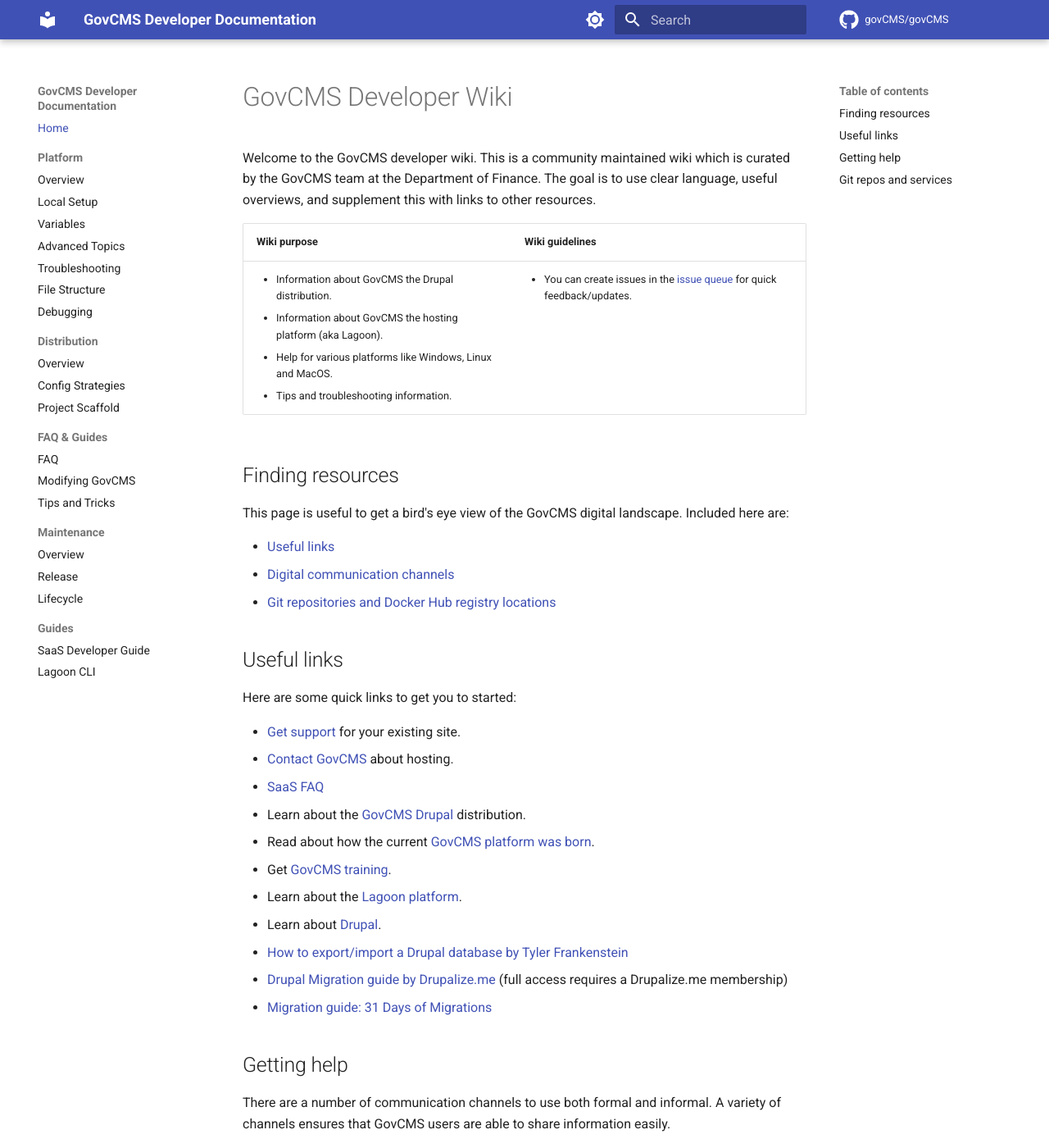
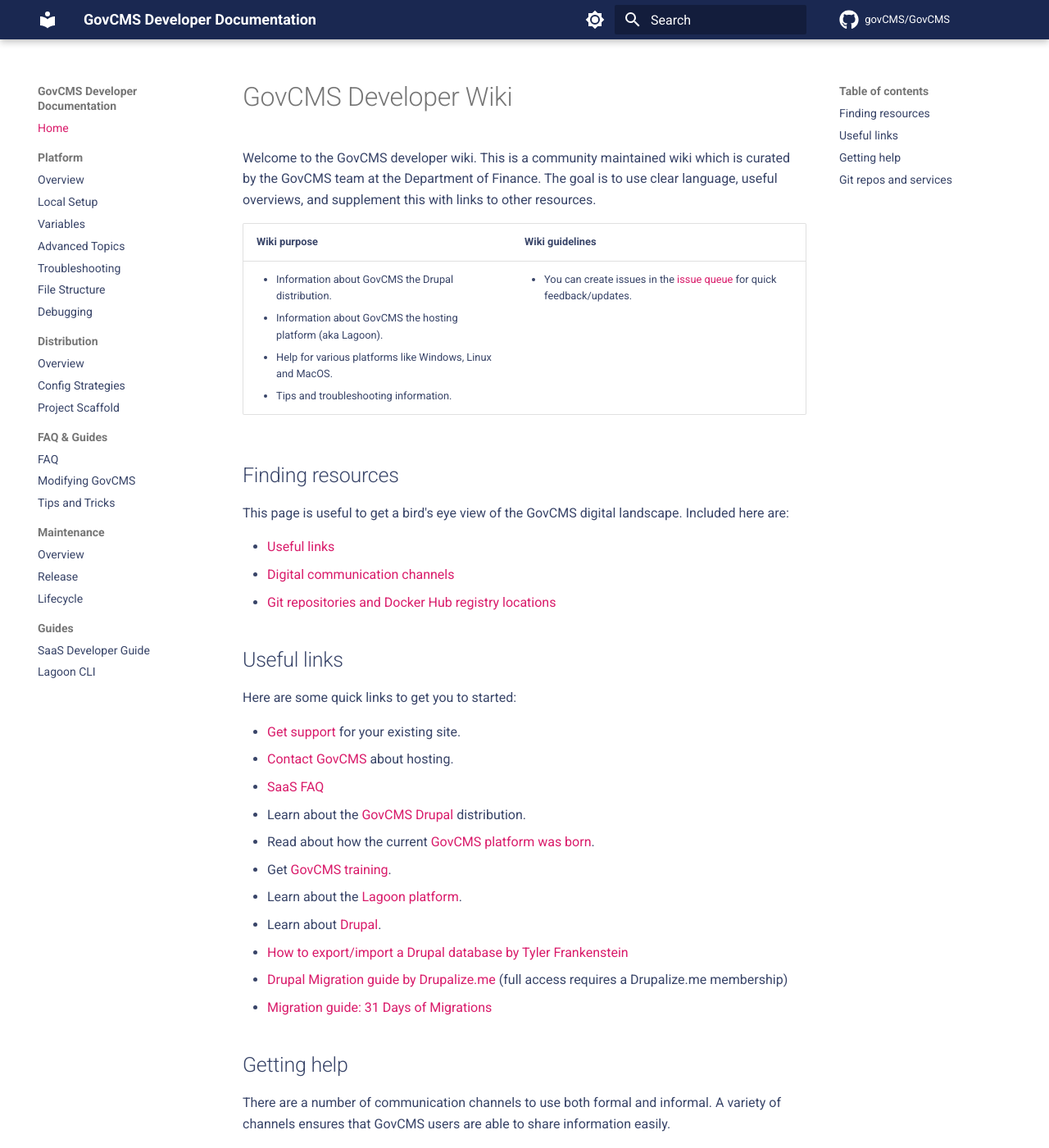
Before and after one commit to jackwrfuller/govcms-docs-poc, an MkDocs documentation site: the page built from docs/index.md, in a window 1280 px wide and 1400 px high. Shown: the whole window at 82% size. Built offline with MkDocs 1.6.1 and Material for MkDocs 9.7.7, drawn with Linux system fonts in a browser that asks for light colours; comment, search, counter and statistics services are not loaded.

```diff
--- /dev/null
+++ b/docs/stylesheets/extra.css
@@ -0,0 +1,63 @@
+/* GovCMS Custom Colour Scheme */
+/* Primary: rgb(26, 40, 81)  — Navy */
+/* Accent:  rgb(217, 27, 106) — Magenta */
+
+/* ── Light mode ──────────────────────────────────── */
+[data-md-color-scheme="default"] {
+  --md-primary-fg-color:        #1a2851;
+  --md-primary-fg-color--light: #2b3f73;
+  --md-primary-fg-color--dark:  #111b3a;
+  --md-primary-bg-color:        #ffffff;
+  --md-primary-bg-color--light: #ffffff;
+
+  --md-accent-fg-color:         #d91b6a;
+  --md-accent-fg-color--transparent: rgba(217, 27, 106, 0.1);
+  --md-accent-bg-color:         #ffffff;
+
+  --md-default-bg-color:        #ffffff;
+  --md-default-fg-color:        #1a2851;
+
+  /* Typeset colours */
+  --md-typeset-color:           rgba(26, 40, 81, 0.87);
+  --md-typeset-a-color:         #d91b6a;
+
+  /* Header / tabs / footer */
+  --md-footer-bg-color:         #1a2851;
+  --md-footer-bg-color--dark:   #111b3a;
+}
+
+/* ── Dark mode ───────────────────────────────────── */
+[data-md-color-scheme="slate"] {
+  --md-primary-fg-color:        #1a2851;
+  --md-primary-fg-color--light: #2b3f73;
+  --md-primary-fg-color--dark:  #111b3a;
+
+  --md-accent-fg-color:         #e84d8a;
+  --md-accent-fg-color--transparent: rgba(232, 77, 138, 0.1);
+
+  --md-typeset-a-color:         #e84d8a;
+
+  --md-footer-bg-color:         #0d1326;
+  --md-footer-bg-color--dark:   #080d1c;
+}
+
+/* ── Header bar — always navy ────────────────────── */
+.md-header {
+  background-color: #1a2851;
+}
+
+/* ── Tabs bar ────────────────────────────────────── */
+.md-tabs {
+  background-color: #1a2851;
+}
+
+/* ── Navigation link hover / active accent ───────── */
+.md-nav__link:hover,
+.md-nav__link--active {
+  color: #d91b6a;
+}
+
+[data-md-color-scheme="slate"] .md-nav__link:hover,
+[data-md-color-scheme="slate"] .md-nav__link--active {
+  color: #e84d8a;
+}
--- a/mkdocs.yml
+++ b/mkdocs.yml
@@ -7,15 +7,11 @@
   palette:
     - media: "(prefers-color-scheme: light)"
       scheme: default
-      primary: indigo
-      accent: indigo
       toggle:
         icon: material/brightness-7
         name: Switch to dark mode
     - media: "(prefers-color-scheme: dark)"
       scheme: slate
-      primary: indigo
-      accent: indigo
       toggle:
         icon: material/brightness-4
         name: Switch to light mode
@@ -29,8 +25,11 @@
   icon:
     repo: fontawesome/brands/github
 
-repo_url: https://github.com/govCMS/govCMS
-repo_name: govCMS/govCMS
+repo_url: https://github.com/govCMS/GovCMS
+repo_name: govCMS/GovCMS
+
+extra_css:
+  - stylesheets/extra.css
 
 markdown_extensions:
   - admonition
```
Also changed, not shown: 1 other file.
